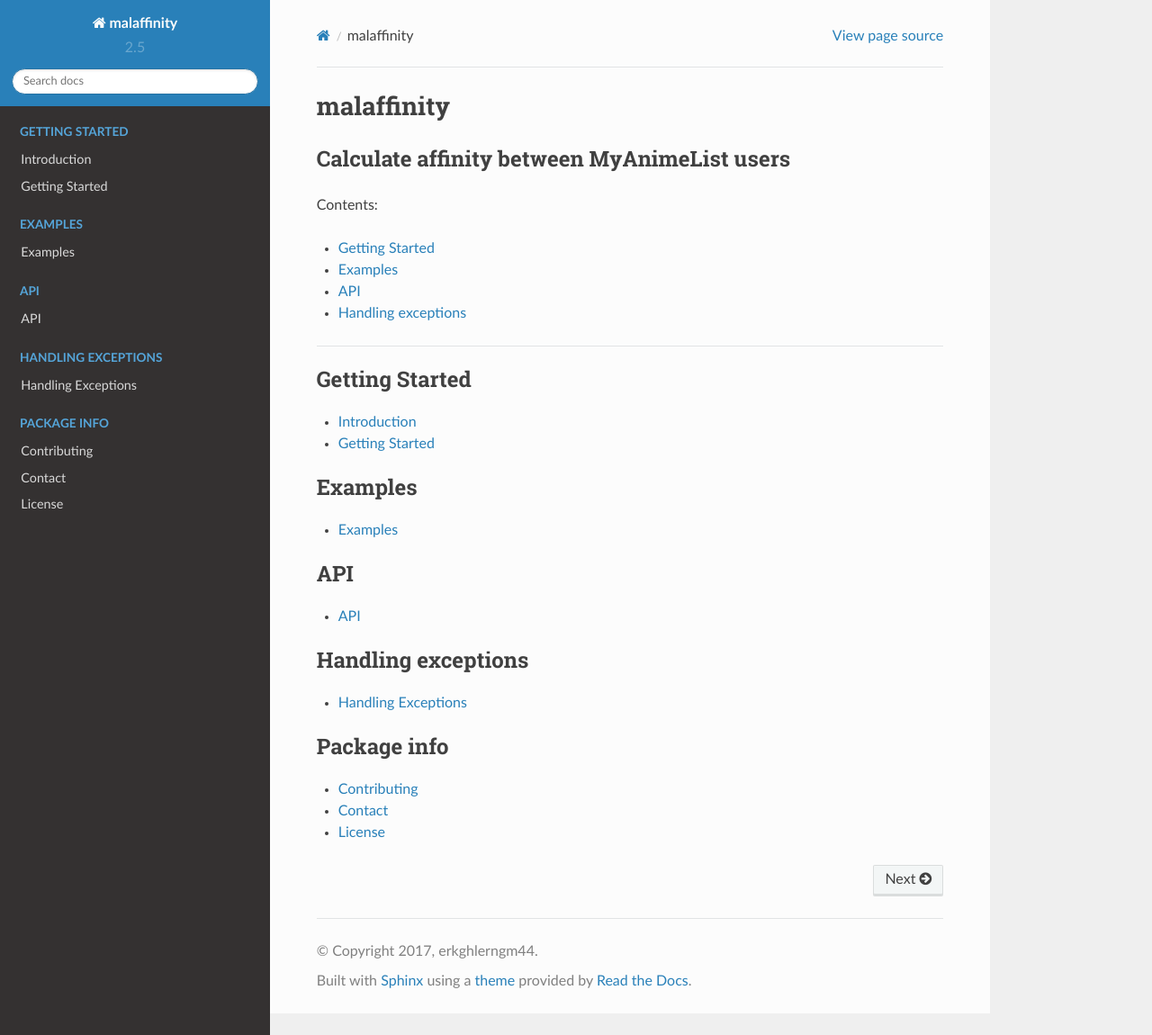
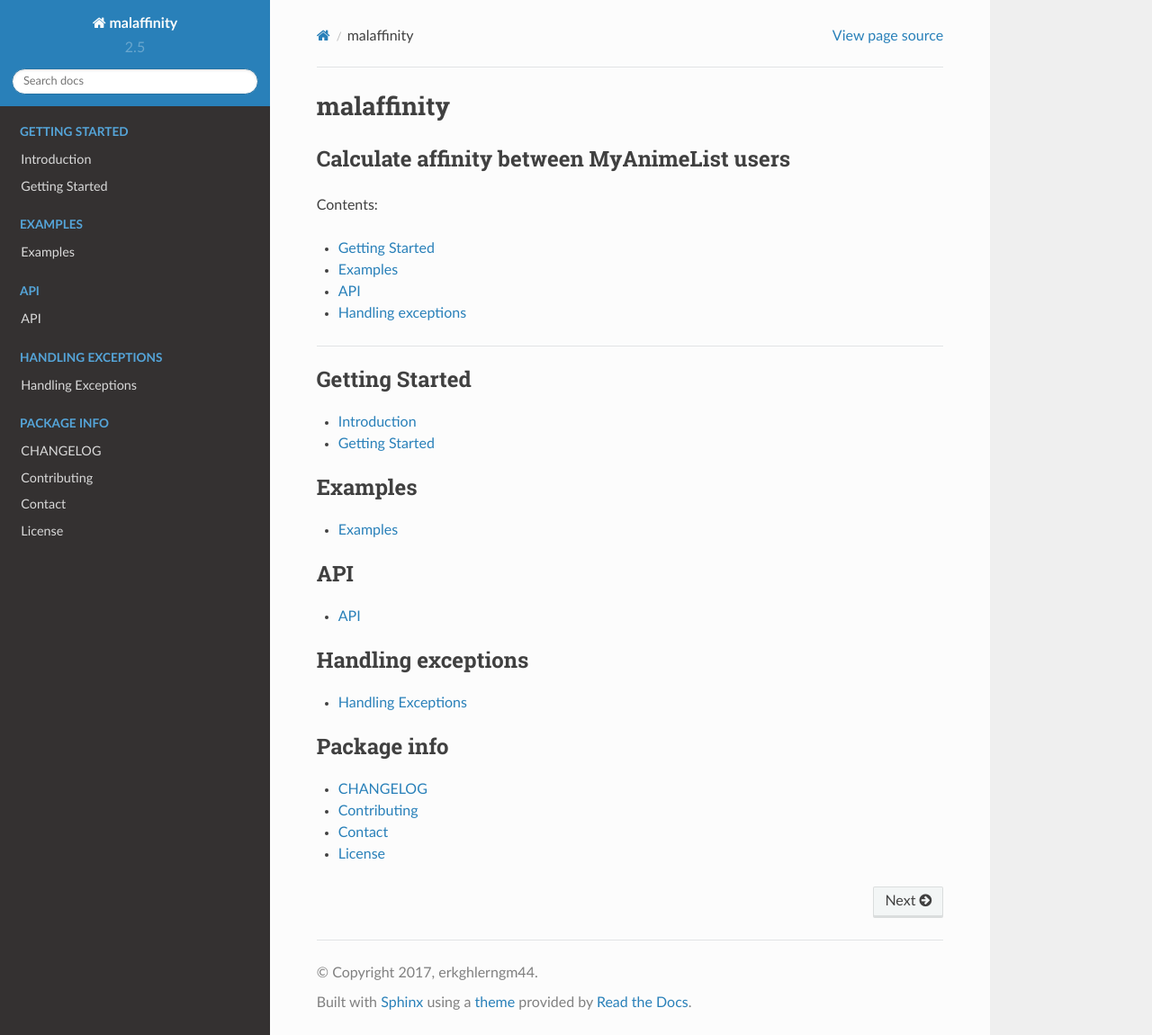
Before and after one commit to erkghlerngm44/aniffinity, a Sphinx documentation site: the page built from docs/index.rst, in a window 1280 px wide and 1150 px high. Shown: the whole window at 90% size. Built offline with Sphinx 7.4.7 and the Read the Docs theme 2.0.0, drawn with Linux system fonts in a browser that asks for light colours.

Commit message:
Add changelog page to docs
Just references CHANGELOG.rst in root

```diff
--- a/docs/index.rst
+++ b/docs/index.rst
@@ -49,6 +49,7 @@
    :maxdepth: 1
    :caption: Package info
 
+   package_info/changelog
    package_info/contributing
    package_info/contact
    package_info/license
--- /dev/null
+++ b/docs/package_info/changelog.rst
@@ -0,0 +1 @@
+.. include:: ../../CHANGELOG.rst
```
